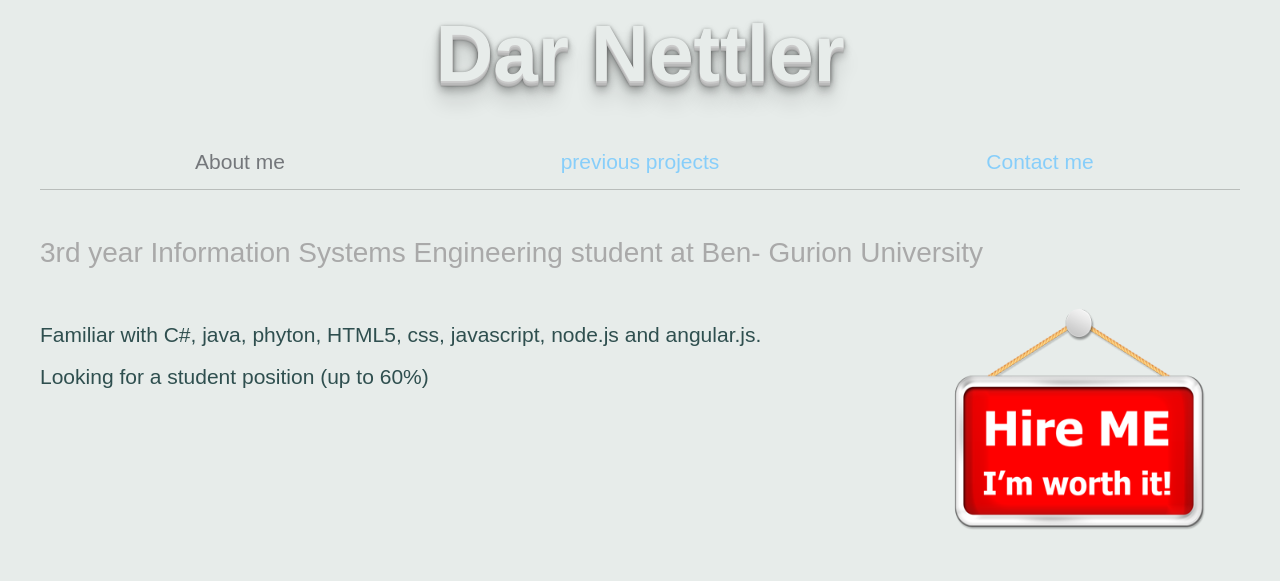
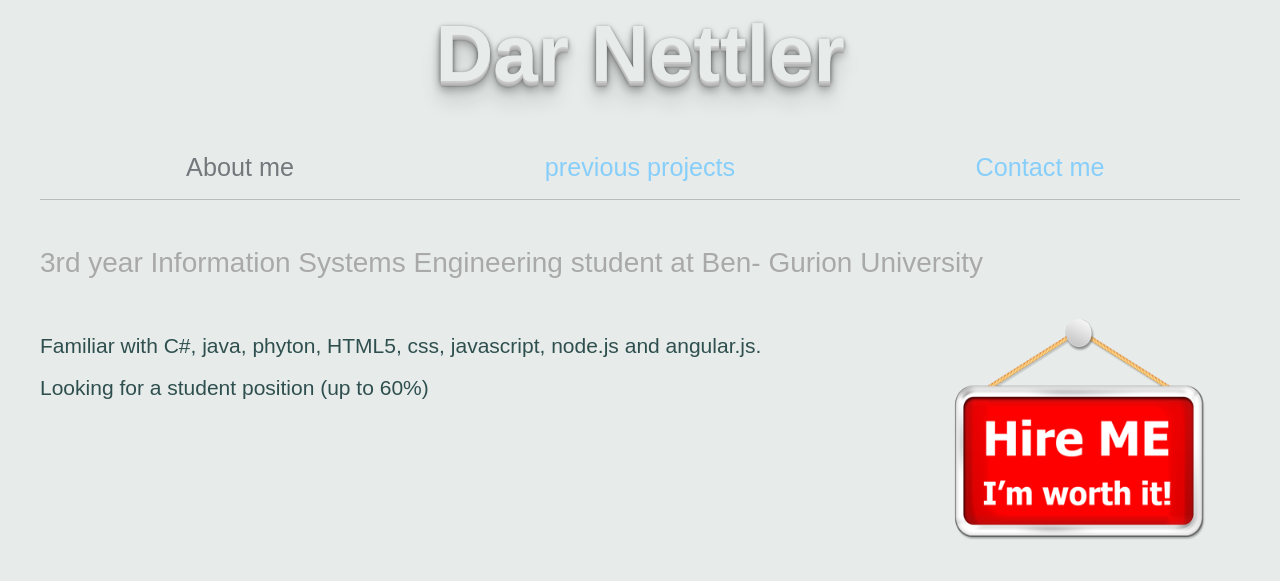
Before and after one commit to darnetgit/CV, a plain HTML site: page index.html in a window 1280 px wide. Drawn offline with Linux system fonts and the light colour scheme.

Commit message:
bigger links

```diff
--- a/css/tabs.css
+++ b/css/tabs.css
@@ -171,6 +171,7 @@ a {
 	color: lightskyblue;
 	text-decoration: none;
 	outline: none;
+	font-size: larger;
 }
 
 a:hover, a:focus {
```
Also changed, not shown: index.html (+2 -2 lines).
